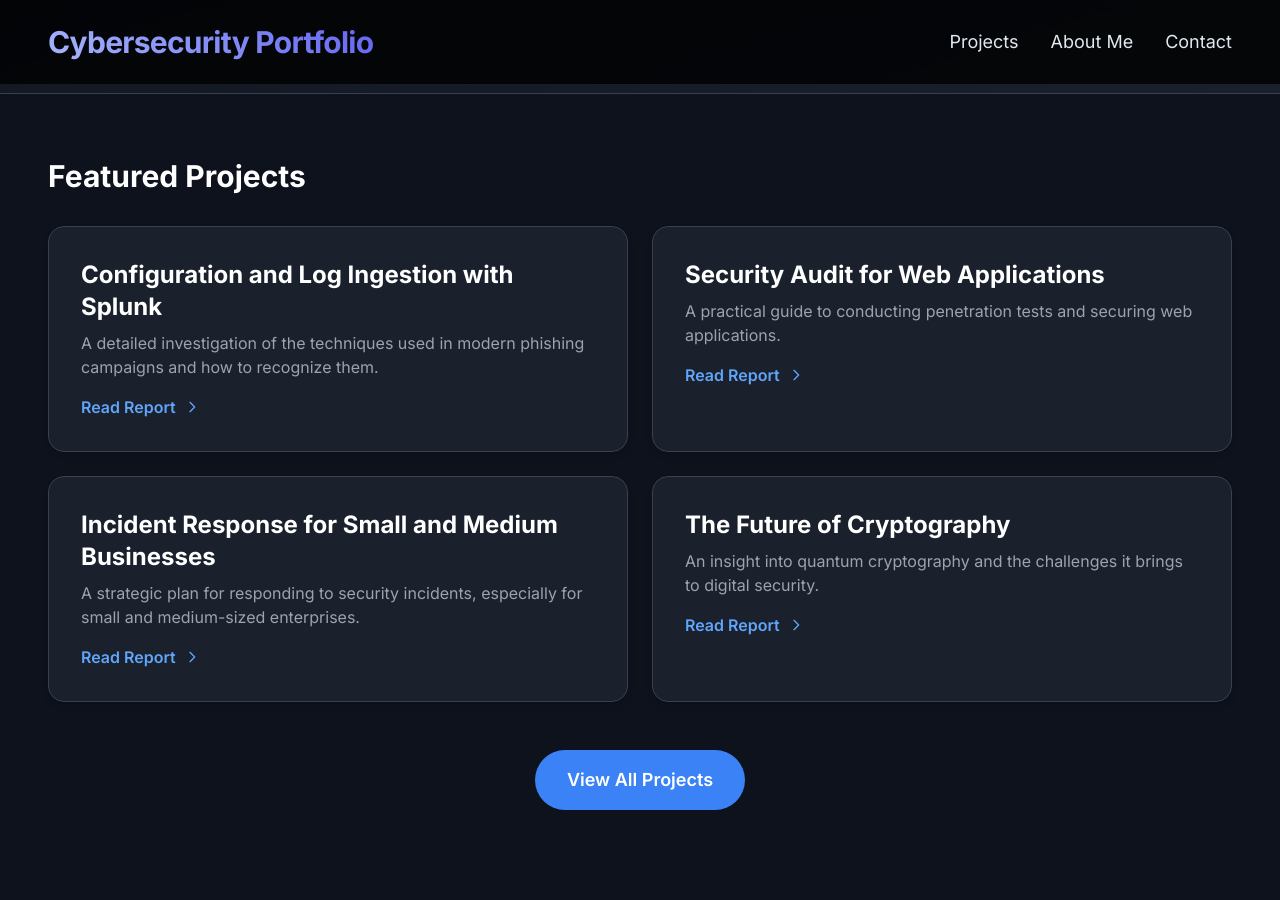
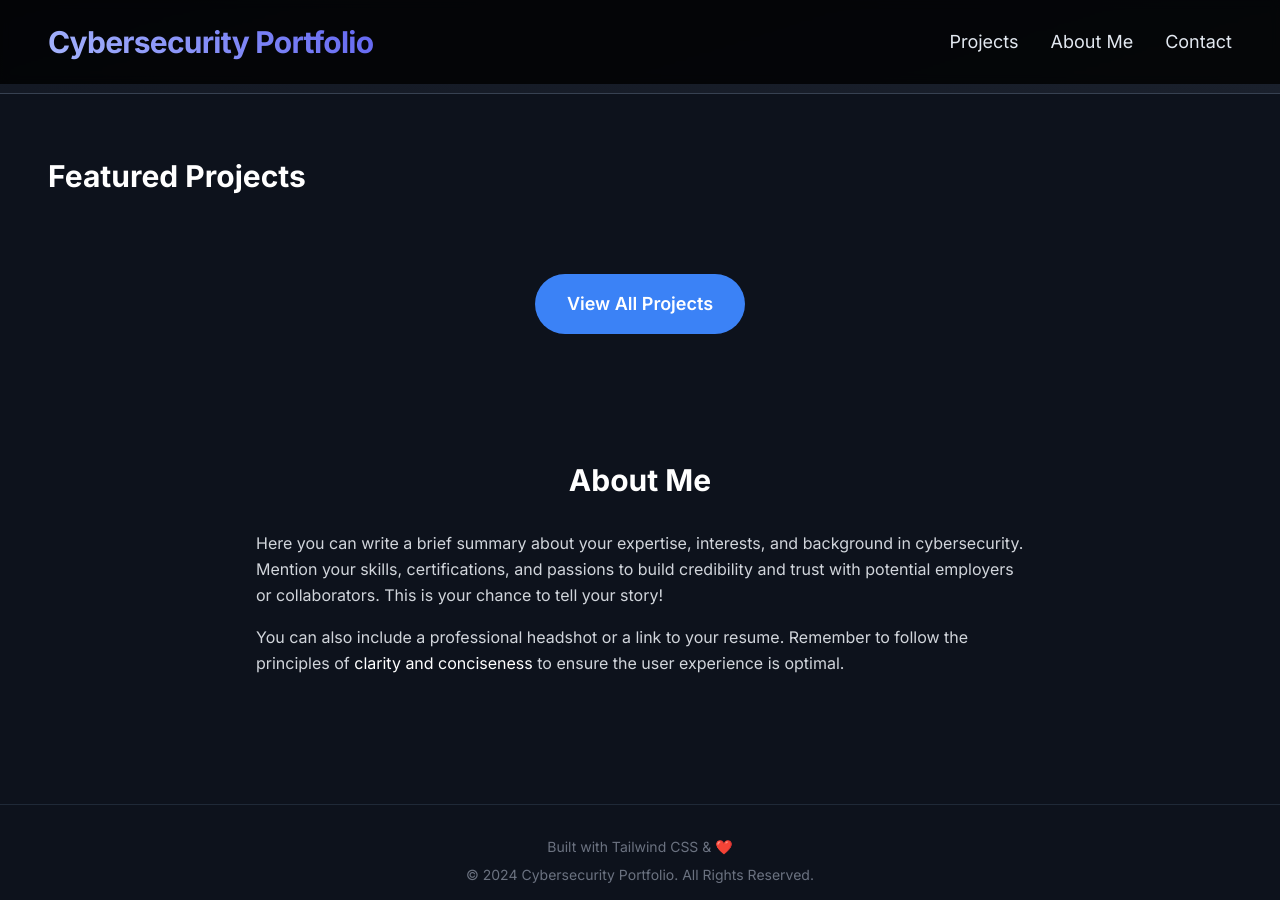
Before and after one commit to IamMo31/iammo31.github.io, a Jekyll site: the page built from index.html, in a window 1280 px wide and 900 px high, scrolled down 399 px. Built offline with Jekyll 4.4.1, drawn with Linux system fonts in a browser that asks for light colours; nearby versions of some CDN libraries.

Commit message:
Update index.html

```diff
--- a/index.html
+++ b/index.html
@@ -1,44 +1,7 @@
-<!DOCTYPE html>
-<html lang="en">
-<head>
-    <meta charset="UTF-8">
-    <meta name="viewport" content="width=device-width, initial-scale=1.0">
-    <title>Cybersecurity Portfolio</title>
-    <!-- Tailwind CSS CDN -->
-    <script src="https://cdn.tailwindcss.com"></script>
-    <!-- Google Font (Inter) -->
-    <link rel="preconnect" href="https://fonts.googleapis.com">
-    <link rel="preconnect" href="https://fonts.gstatic.com" crossorigin>
-    <link href="https://fonts.googleapis.com/css2?family=Inter:wght@400;600;700;800&display=swap" rel="stylesheet">
-    <link rel="stylesheet" href="style.css">
-</head>
-<body class="antialiased">
-
-    <!-- Header & Navigation -->
-    <header class="py-6 px-4 md:px-12 z-10 sticky top-0 bg-black bg-opacity-80 backdrop-blur-sm">
-        <nav class="flex justify-between items-center">
-            <a href="index.html" class="text-2xl md:text-3xl font-bold tracking-tight text-white hover:text-gray-300 transition-colors">
-                <span class="text-gradient">Cybersecurity Portfolio</span>
-            </a>
-            <div class="hidden md:flex space-x-8 text-lg">
-                <a href="projects.html" class="hover:text-blue-400 transition-colors">Projects</a>
-                <a href="#about" class="hover:text-blue-400 transition-colors">About Me</a>
-                <a href="#contact" class="hover:text-blue-400 transition-colors">Contact</a>
-            </div>
-            <button id="mobile-menu-button" class="md:hidden p-2 rounded-md focus:outline-none focus:ring-2 focus:ring-blue-400">
-                <svg class="w-6 h-6 text-white" fill="none" viewBox="0 0 24 24" stroke="currentColor">
-                    <path stroke-linecap="round" stroke-linejoin="round" stroke-width="2" d="M4 6h16M4 12h16m-7 6h7"></path>
-                </svg>
-            </button>
-        </nav>
-        <div id="mobile-menu" class="hidden md:hidden mt-4 text-center space-y-4">
-            <a href="projects.html" class="block text-xl font-medium hover:text-blue-400 transition-colors">Projects</a>
-            <a href="#about" class="block text-xl font-medium hover:text-blue-400 transition-colors">About Me</a>
-            <a href="#contact" class="block text-xl font-medium hover:text-blue-400 transition-colors">Contact</a>
-        </div>
-    </header>
-
-    <!-- Hero Section -->
+---
+layout: default
+title: Home
+---
 <main class="hero-gradient px-4 md:px-12 py-20 md:py-32 text-center border-b border-gray-700">
     <h1 class="text-4xl md:text-6xl font-extrabold leading-tight text-white mb-4">
         <span class="text-gradient">Security</span> Analyses and Reports
@@ -52,67 +15,24 @@
 <section id="projects" class="container mx-auto px-4 md:px-12 py-16">
     <h2 class="text-3xl font-bold mb-8 text-white">Featured Projects</h2>
     <div class="grid grid-cols-1 md:grid-cols-2 lg:grid-cols-2 gap-6">
-            <!-- Card 1 -->
+        <!-- Loop through latest 4 posts -->
+        {% for post in site.posts limit:4 %}
         <div class="bento-card p-6 md:p-8 rounded-2xl border border-gray-700">
-                <h3 class="text-2xl font-bold text-white mb-2">Configuration and Log Ingestion with Splunk</h3>
-                <p class="text-gray-400 mb-4">
-                    A detailed investigation of the techniques used in modern phishing campaigns and how to recognize them.
-                </p>
-                <a href="write-ups/Configuration and Log Ingestion with Splunk/Configuration and Log Ingestion with Splunk.html" class="text-blue-400 hover:text-blue-300 font-semibold inline-flex items-center">
+            <h3 class="text-2xl font-bold text-white mb-2">{{ post.title }}</h3>
+            <p class="text-gray-400 mb-4">{{ post.description }}</p>
+            <a href="{{ post.url }}" class="text-blue-400 hover:text-blue-300 font-semibold inline-flex items-center">
                 Read Report
                 <svg class="ml-2 w-4 h-4" fill="none" viewBox="0 0 24 24" stroke="currentColor">
                     <path stroke-linecap="round" stroke-linejoin="round" stroke-width="2" d="M9 5l7 7-7 7"></path>
                 </svg>
             </a>
         </div>
-
-            <!-- Card 2 -->
-            <div class="bento-card p-6 md:p-8 rounded-2xl border border-gray-700">
-                <h3 class="text-2xl font-bold text-white mb-2">Security Audit for Web Applications</h3>
-                <p class="text-gray-400 mb-4">
-                    A practical guide to conducting penetration tests and securing web applications.
-                </p>
-                <a href="writeup.html" class="text-blue-400 hover:text-blue-300 font-semibold inline-flex items-center">
-                    Read Report
-                    <svg class="ml-2 w-4 h-4" fill="none" viewBox="0 0 24 24" stroke="currentColor">
-                        <path stroke-linecap="round" stroke-linejoin="round" stroke-width="2" d="M9 5l7 7-7 7"></path>
-                    </svg>
-                </a>
-            </div>
-
-            <!-- Card 3 -->
-            <div class="bento-card p-6 md:p-8 rounded-2xl border border-gray-700">
-                <h3 class="text-2xl font-bold text-white mb-2">Incident Response for Small and Medium Businesses</h3>
-                <p class="text-gray-400 mb-4">
-                    A strategic plan for responding to security incidents, especially for small and medium-sized enterprises.
-                </p>
-                <a href="writeup.html" class="text-blue-400 hover:text-blue-300 font-semibold inline-flex items-center">
-                    Read Report
-                    <svg class="ml-2 w-4 h-4" fill="none" viewBox="0 0 24 24" stroke="currentColor">
-                        <path stroke-linecap="round" stroke-linejoin="round" stroke-width="2" d="M9 5l7 7-7 7"></path>
-                    </svg>
-                </a>
-            </div>
-
-            <!-- Card 4 -->
-            <div class="bento-card p-6 md:p-8 rounded-2xl border border-gray-700">
-                <h3 class="text-2xl font-bold text-white mb-2">The Future of Cryptography</h3>
-                <p class="text-gray-400 mb-4">
-                    An insight into quantum cryptography and the challenges it brings to digital security.
-                </p>
-                <a href="writeup.html" class="text-blue-400 hover:text-blue-300 font-semibold inline-flex items-center">
-                    Read Report
-                    <svg class="ml-2 w-4 h-4" fill="none" viewBox="0 0 24 24" stroke="currentColor">
-                        <path stroke-linecap="round" stroke-linejoin="round" stroke-width="2" d="M9 5l7 7-7 7"></path>
-                    </svg>
-                </a>
-            </div>
-
+        {% endfor %}
     </div>
 
     <!-- Link to all projects -->
     <div class="text-center mt-12">
-            <a href="projects.html" class="inline-block px-8 py-4 text-lg font-semibold text-white bg-blue-500 rounded-full hover:bg-blue-600 transition-colors">
+        <a href="/projects.html" class="inline-block px-8 py-4 text-lg font-semibold text-white bg-blue-500 rounded-full hover:bg-blue-600 transition-colors">
             View All Projects
         </a>
     </div>
@@ -126,23 +46,3 @@
         <p>You can also include a professional headshot or a link to your resume. Remember to follow the principles of <span class="text-white">clarity and conciseness</span> to ensure the user experience is optimal.</p>
     </div>
 </section>
-
-    <!-- Footer -->
-    <footer id="contact" class="py-8 text-center text-gray-500 text-sm">
-        <p>Built with Tailwind CSS & ❤️</p>
-        <p class="mt-2">© 2024 Cybersecurity Portfolio. All Rights Reserved.</p>
-    </footer>
-
-    <!-- JavaScript for mobile menu -->
-    <script>
-        document.addEventListener('DOMContentLoaded', () => {
-            const mobileMenuButton = document.getElementById('mobile-menu-button');
-            const mobileMenu = document.getElementById('mobile-menu');
-
-            mobileMenuButton.addEventListener('click', () => {
-                mobileMenu.classList.toggle('hidden');
-            });
-        });
-    </script>
-</body>
-</html>
```
Lines whose indentation alone changed are shown as unchanged.
